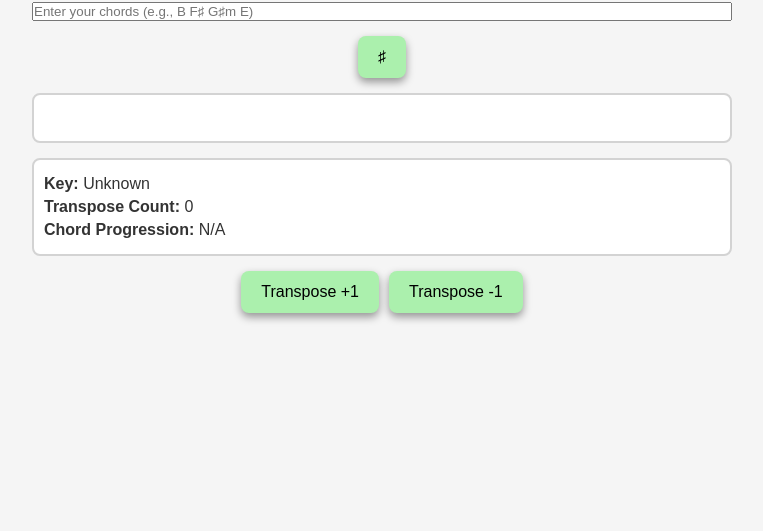
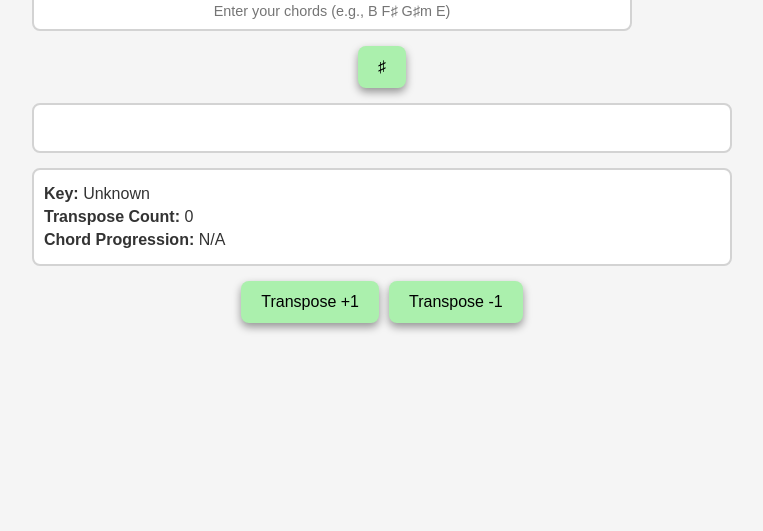
Before and after one commit to LimJongyoon/trashApps, a plain HTML site: page list/0040.html in a window 1280 px wide. Shown: the part 269-800 px from the top of the page, without its empty margins (258-1021 px from the left). Drawn offline with Linux system fonts and the light colour scheme.

Commit message:
0040
 input#chordInput {
            font-size: 0.9rem;
            padding: 10px;
            width: 100%;
            max-width: 600px;
            border: 2px solid #d3d3d3;
            border-radius: 8px;
            text-align: center;
        }

```diff
--- a/list/0040.html
+++ b/list/0040.html
@@ -35,6 +35,17 @@
             flex-direction: column;
             gap: 15px;
         }
+
+        input#chordInput {
+            font-size: 0.9rem;
+            padding: 10px;
+            width: 100%;
+            max-width: 600px;
+            border: 2px solid #d3d3d3;
+            border-radius: 8px;
+            text-align: center;
+        }
+
         .info-box {
             background: white;
             border-radius: 8px;
```
